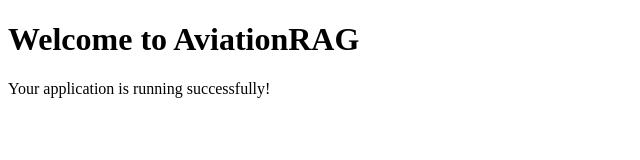
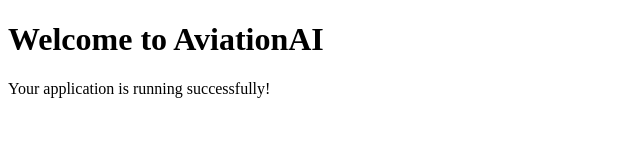
Before and after one commit to Martinolli/AviationRAG, a Next.js app: page / in a window 1280 px wide. Shown: the top 160 px of the page, without its empty margins (0-640 px from the left). Built offline with nearby package versions, Linux system fonts and the light colour scheme.

Commit message:
Changed file index.js

```diff
--- a/pages/index.js
+++ b/pages/index.js
@@ -1,7 +1,7 @@
 export default function Home() {
     return (
         <div>
-            <h1>Welcome to AviationRAG</h1>
+            <h1>Welcome to AviationAI</h1>
             <p>Your application is running successfully!</p>
         </div>
     );
```
